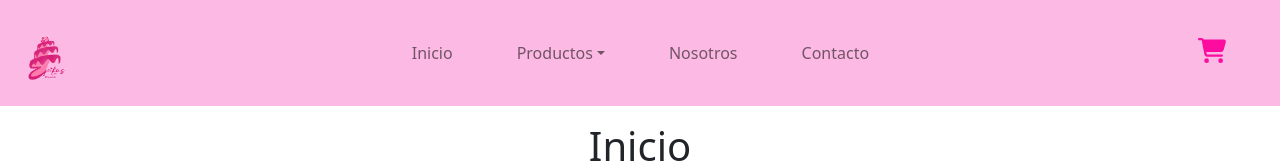
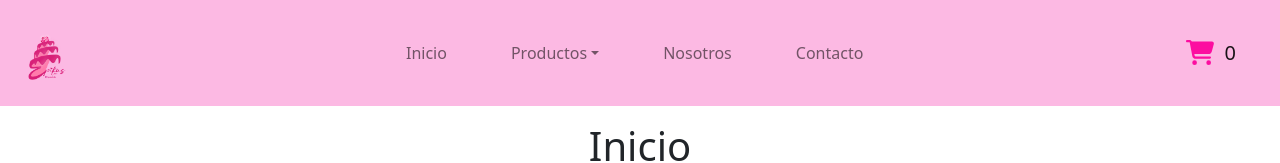
Before and after one commit to cesardileo18/EpikusCakeReact, a React (Create React App) app: page / in a window 1280 px wide. Shown: the top 163 px of the page. Built offline with nearby package versions, Linux system fonts and the light colour scheme.

Commit message:
se inicializa el carrito en 0 de manera visual

```diff
--- a/src/Components/CartWidget/CartWidget.jsx
+++ b/src/Components/CartWidget/CartWidget.jsx
@@ -3,8 +3,11 @@ import {faCartShopping}from '@fortawesome/free-solid-svg-icons'
 
 const CartWidget = () => {
     return (
-        <div>
-            <FontAwesomeIcon className="icono__carrito" icon={faCartShopping} />
+        <div className="divPadreIconoCarrito d-flex align-items-center">
+            <FontAwesomeIcon className="icono__carrito" icon={faCartShopping} ></FontAwesomeIcon>
+            <div className="valorCarrito">
+                {0}
+            </div>
         </div>
     );
 }
```
